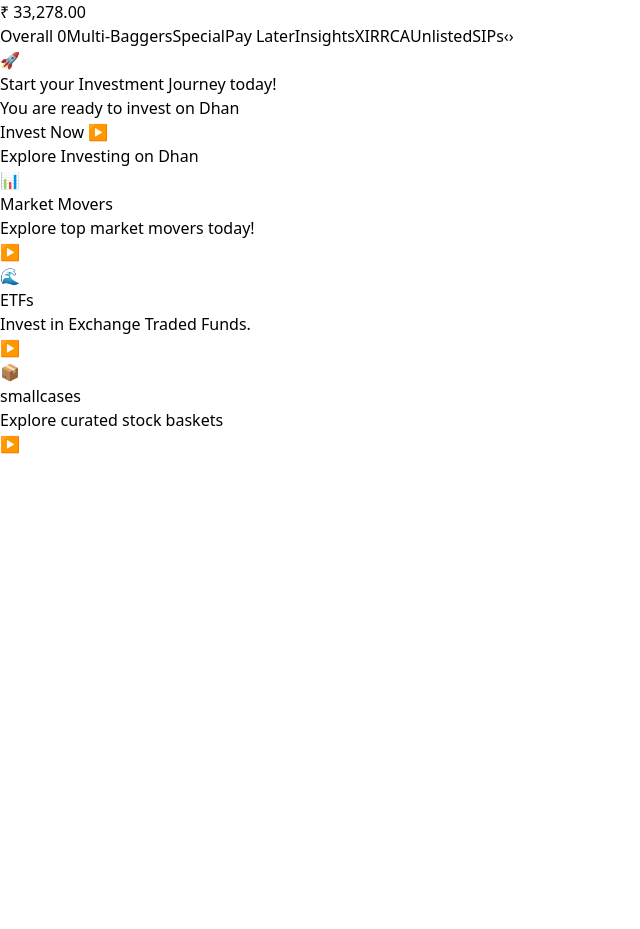
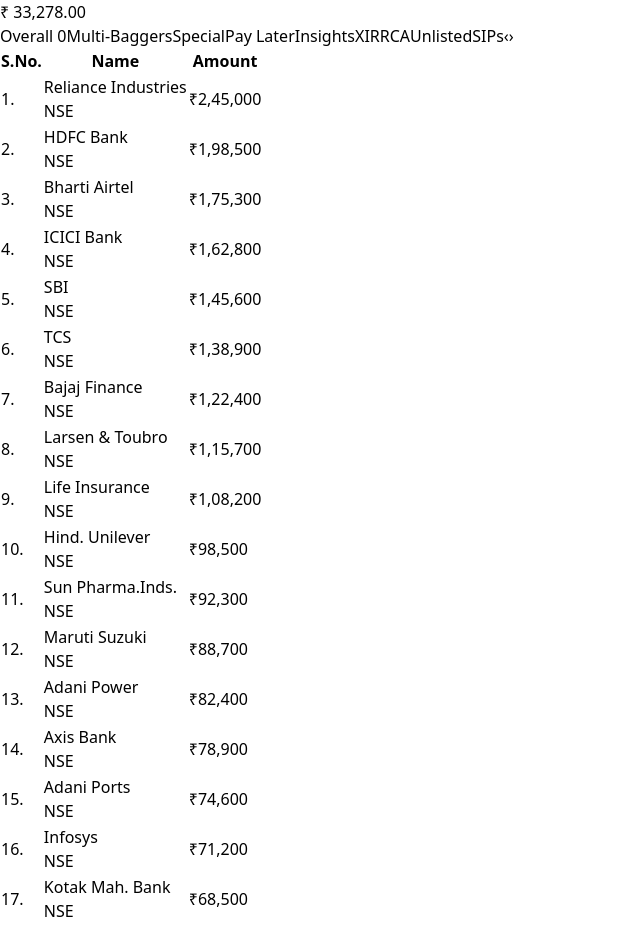
Before and after one commit to Nupur0128/Dhan, a React (Vite) app: page /portfolio in a window 1280 px wide. Shown: the part 2384-3313 px from the top of the page, without its empty margins (0-640 px from the left). Before the commit the page ends 2840 px from the top, so only its background shows below. Built offline with nearby package versions, Linux system fonts and the light colour scheme.

Commit message:
company name added

```diff
--- a/src/pages/Portfolio.jsx
+++ b/src/pages/Portfolio.jsx
@@ -7,6 +7,34 @@
   { name: 'Adani Green Energy', exchange: 'NSE', price: '1,492.00', change: '-34.10 (-2.23%)', up: false },
   { name: 'Adani Ports & SEZ', exchange: 'NSE', price: '1,782.60', change: '-13.40 (-0.75%)', up: false },
   { name: 'Adani Power', exchange: 'NSE', price: '225.70', change: '-3.57 (-1.56%)', up: false },
+]
+
+const top25Companies = [
+  { sno: 1,  name: 'Reliance Industries', amount: '₹2,45,000' },
+  { sno: 2,  name: 'HDFC Bank',           amount: '₹1,98,500' },
+  { sno: 3,  name: 'Bharti Airtel',       amount: '₹1,75,300' },
+  { sno: 4,  name: 'ICICI Bank',          amount: '₹1,62,800' },
+  { sno: 5,  name: 'SBI',                 amount: '₹1,45,600' },
+  { sno: 6,  name: 'TCS',                 amount: '₹1,38,900' },
+  { sno: 7,  name: 'Bajaj Finance',       amount: '₹1,22,400' },
+  { sno: 8,  name: 'Larsen & Toubro',     amount: '₹1,15,700' },
+  { sno: 9,  name: 'Life Insurance',      amount: '₹1,08,200' },
+  { sno: 10, name: 'Hind. Unilever',      amount: '₹98,500'  },
+  { sno: 11, name: 'Sun Pharma.Inds.',    amount: '₹92,300'  },
+  { sno: 12, name: 'Maruti Suzuki',       amount: '₹88,700'  },
+  { sno: 13, name: 'Adani Power',         amount: '₹82,400'  },
+  { sno: 14, name: 'Axis Bank',           amount: '₹78,900'  },
+  { sno: 15, name: 'Adani Ports',         amount: '₹74,600'  },
+  { sno: 16, name: 'Infosys',             amount: '₹71,200'  },
+  { sno: 17, name: 'Kotak Mah. Bank',     amount: '₹68,500'  },
+  { sno: 18, name: 'Adani Enterp.',       amount: '₹65,300'  },
+  { sno: 19, name: 'Titan Company',       amount: '₹62,100'  },
+  { sno: 20, name: 'M & M',               amount: '₹58,900'  },
+  { sno: 21, name: 'ITC',                 amount: '₹55,700'  },
+  { sno: 22, name: 'NTPC',                amount: '₹52,400'  },
+  { sno: 23, name: 'UltraTech Cem.',      amount: '₹49,200'  },
+  { sno: 24, name: 'Bharat Electron',     amount: '₹46,800'  },
+  { sno: 25, name: 'JSW Steel',           amount: '₹43,500'  },
 ]
 
 const portfolioTabs = ['Stocks', 'Mutual Fund', 'ETFs']
@@ -129,16 +157,34 @@
               <button className="text-gray-400 hover:text-gray-600 text-sm">›</button>
             </div>
 
-            {/* Empty state */}
-            <div className="flex items-center gap-5 py-4">
-              <span className="text-5xl">🚀</span>
-              <div>
-                <p className="text-base font-bold text-gray-800 mb-1">Start your Investment Journey today!</p>
-                <p className="text-sm text-gray-500 mb-4">You are ready to invest on Dhan</p>
-                <button className="border border-orange-400 text-orange-500 text-sm font-semibold px-4 py-2 rounded-lg hover:bg-orange-50 transition-colors">
-                  Invest Now ▶
-                </button>
-              </div>
+            {/* Company List */}
+            <div className="overflow-x-auto">
+              <table className="w-full text-sm">
+                <thead>
+                  <tr className="bg-indigo-50">
+                    <th className="text-left px-4 py-2 text-indigo-500 font-semibold text-xs w-16">S.No.</th>
+                    <th className="text-left px-4 py-2 text-indigo-500 font-semibold text-xs">Name</th>
+                    <th className="text-right px-4 py-2 text-indigo-500 font-semibold text-xs">Amount</th>
+                  </tr>
+                </thead>
+                <tbody>
+                  {top25Companies.map((company, idx) => (
+                    <tr
+                      key={company.sno}
+                      className={`border-b border-gray-100 hover:bg-gray-50 cursor-pointer transition-colors ${
+                        idx % 2 === 0 ? 'bg-white' : 'bg-indigo-50/30'
+                      }`}
+                    >
+                      <td className="px-4 py-2.5 text-gray-500 text-xs">{company.sno}.</td>
+                      <td className="px-4 py-2.5">
+                        <p className="text-black font-medium">{company.name}</p>
+                        <p className="text-[10px] text-gray-400">NSE</p>
+                      </td>
+                      <td className="px-4 py-2.5 text-right text-green-600 font-semibold">{company.amount}</td>
+                    </tr>
+                  ))}
+                </tbody>
+              </table>
             </div>
           </div>
 
```
